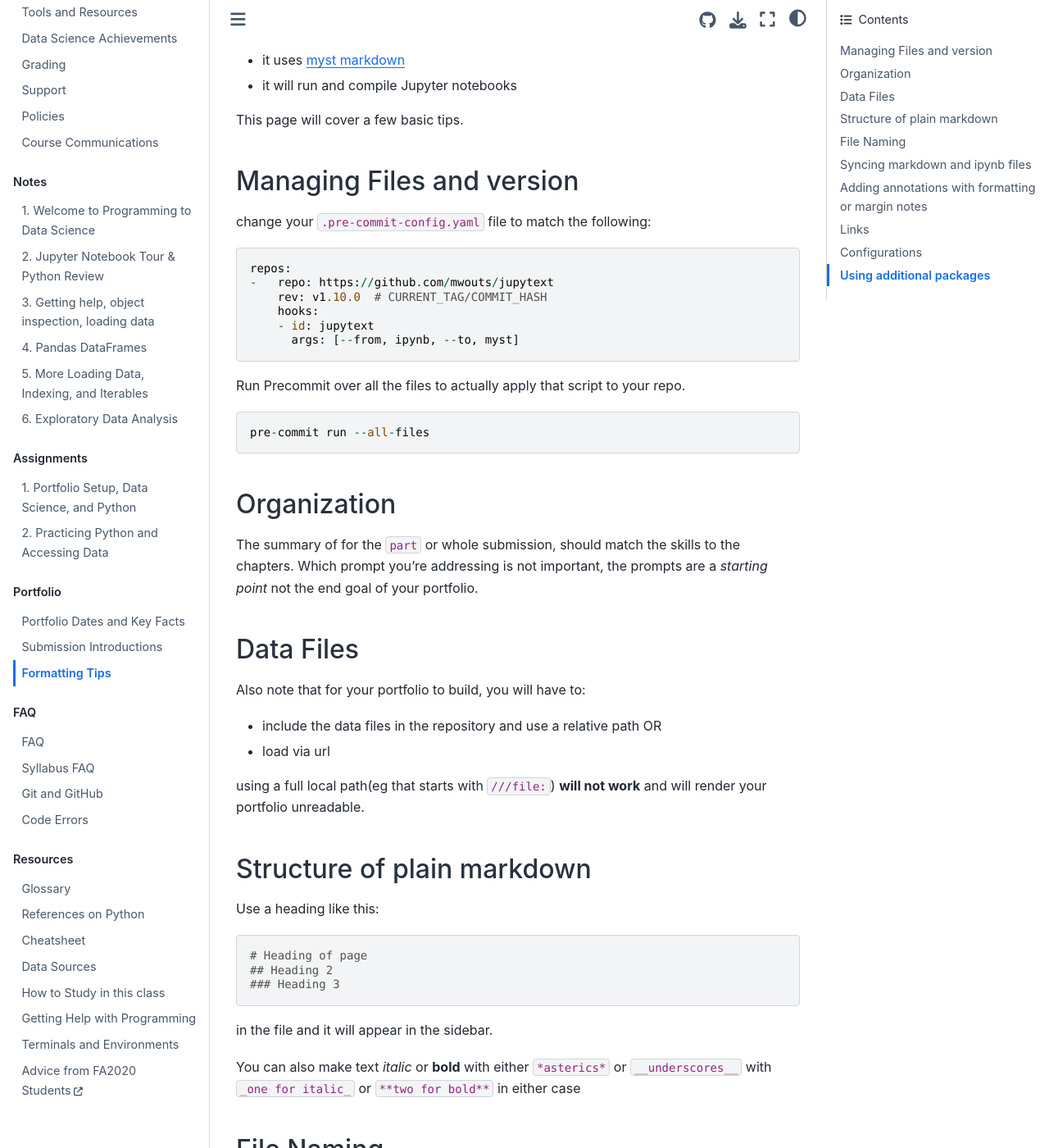
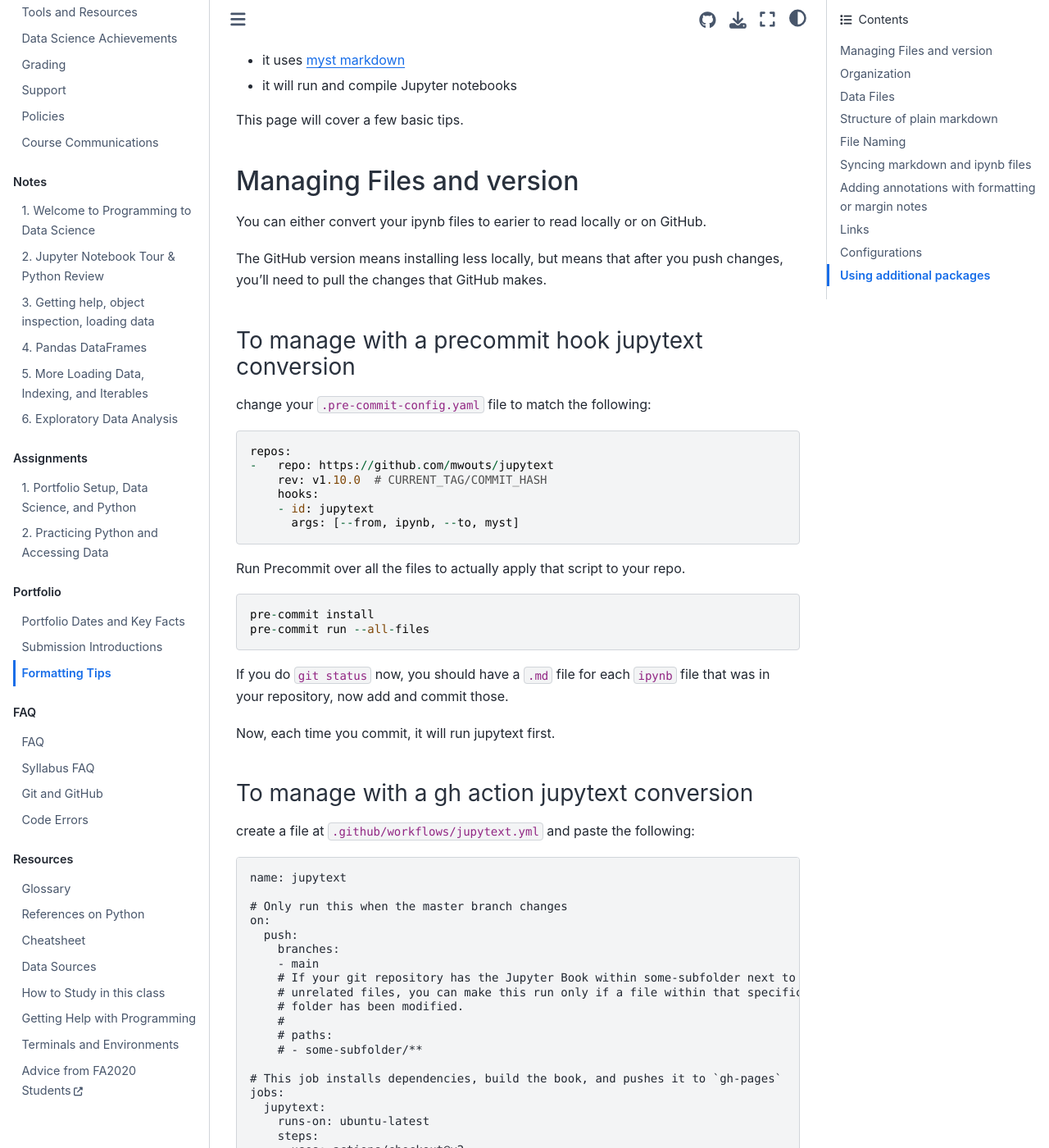
Before and after one commit to rhodyprog4ds/BrownFall21, a Jupyter Book: the page built from portfolio/formatting.md, in a window 1280 px wide and 1400 px high, scrolled down 290 px. Shown: the whole window at 82% size. Built offline with Jupyter Book 1.0.4 settings and Sphinx 7.4.7 and the Sphinx Book theme 1.1.4, drawn with Linux system fonts in a browser that asks for light colours; pages that are not in the unit, such as notebooks, are missing from menus; some of the changed text lies outside the part shown.

Commit message:
fix errors

````diff
--- a/portfolio/formatting.md
+++ b/portfolio/formatting.md
@@ -13,7 +13,13 @@ Your portfolio is a [jupyter book](https://jupyterbook.org/intro.html). This mea
 This page will cover a few basic tips.
 
 ## Managing Files and version
+You can either convert your ipynb files to earier to read locally or on GitHub.
 
+The GitHub version means installing less locally, but means that after you push
+changes, you'll need to pull the changes that GitHub makes.
+
+
+### To manage with a precommit hook jupytext conversion
 change your `.pre-commit-config.yaml` file to match the following:
 ```
 repos:
@@ -28,9 +34,96 @@ Run Precommit over all the files to actually apply that script to your repo.
 
 
 ```
+pre-commit install
 pre-commit run --all-files
 ```
 
+If you do `git status` now, you should have a `.md` file for each `ipynb` file
+that was in your repository, now add and commit those.
+
+Now, each time you commit, it will run jupytext first.
+
+### To manage with a gh action jupytext conversion
+
+create a file at `.github/workflows/jupytext.yml` and paste the following:
+
+```
+name: jupytext
+
+# Only run this when the master branch changes
+on:
+  push:
+    branches:
+    - main
+    # If your git repository has the Jupyter Book within some-subfolder next to
+    # unrelated files, you can make this run only if a file within that specific
+    # folder has been modified.
+    #
+    # paths:
+    # - some-subfolder/**
+
+# This job installs dependencies, build the book, and pushes it to `gh-pages`
+jobs:
+  jupytext:
+    runs-on: ubuntu-latest
+    steps:
+    - uses: actions/checkout@v2
+
+    # Install dependencies
+    - name: Set up Python 3.7
+      uses: actions/setup-python@v1
+      with:
+        python-version: 3.7
+
+    - name: Install dependencies
+      run: |
+        pip install jupytext
+    - name: convert
+      run: |
+          jupytext */*.ipynb --to myst
+          jupytext *.ipynb --to myst
+    - uses: EndBug/add-and-commit@v4 # You can change this to use a specific version
+      with:
+        # The arguments for the `git add` command (see the paragraph below for more info)
+        # Default: '.'
+        add: '.'
+
+        # The name of the user that will be displayed as the author of the commit
+        # Default: author of the commit that triggered the run
+        author_name: Your Name
+
+        # The email of the user that will be displayed as the author of the commit
+        # Default: author of the commit that triggered the run
+        author_email: you@uri.edu
+
+        # The local path to the directory where your repository is located. You should use actions/checkout first to set it up
+        # Default: '.'
+        cwd: '.'
+
+        # Whether to use the --force option on `git add`, in order to bypass eventual gitignores
+        # Default: false
+        force: true
+
+        # Whether to use the --signoff option on `git commit`
+        # Default: false
+        signoff: true
+
+        # The message for the commit
+        # Default: 'Commit from GitHub Actions'
+        message: 'convert notebooks to md'
+
+        # Name of the branch to use, if different from the one that triggered the workflow
+        # Default: the branch that triggered the workflow (from GITHUB_REF)
+        ref: 'main'
+
+        # Name of the tag to add to the new commit (see the paragraph below for more info)
+        # Default: ''
+        tag: "v1.0.0"
+
+      env:
+        # This is necessary in order to push a commit to the repo
+        GITHUB_TOKEN: ${{ secrets.GITHUB_TOKEN }} # Leave this line unchanged
+```
 
 ## Organization
 
````
Also changed, not shown: portfolio/index.md (+1 -3 lines).
